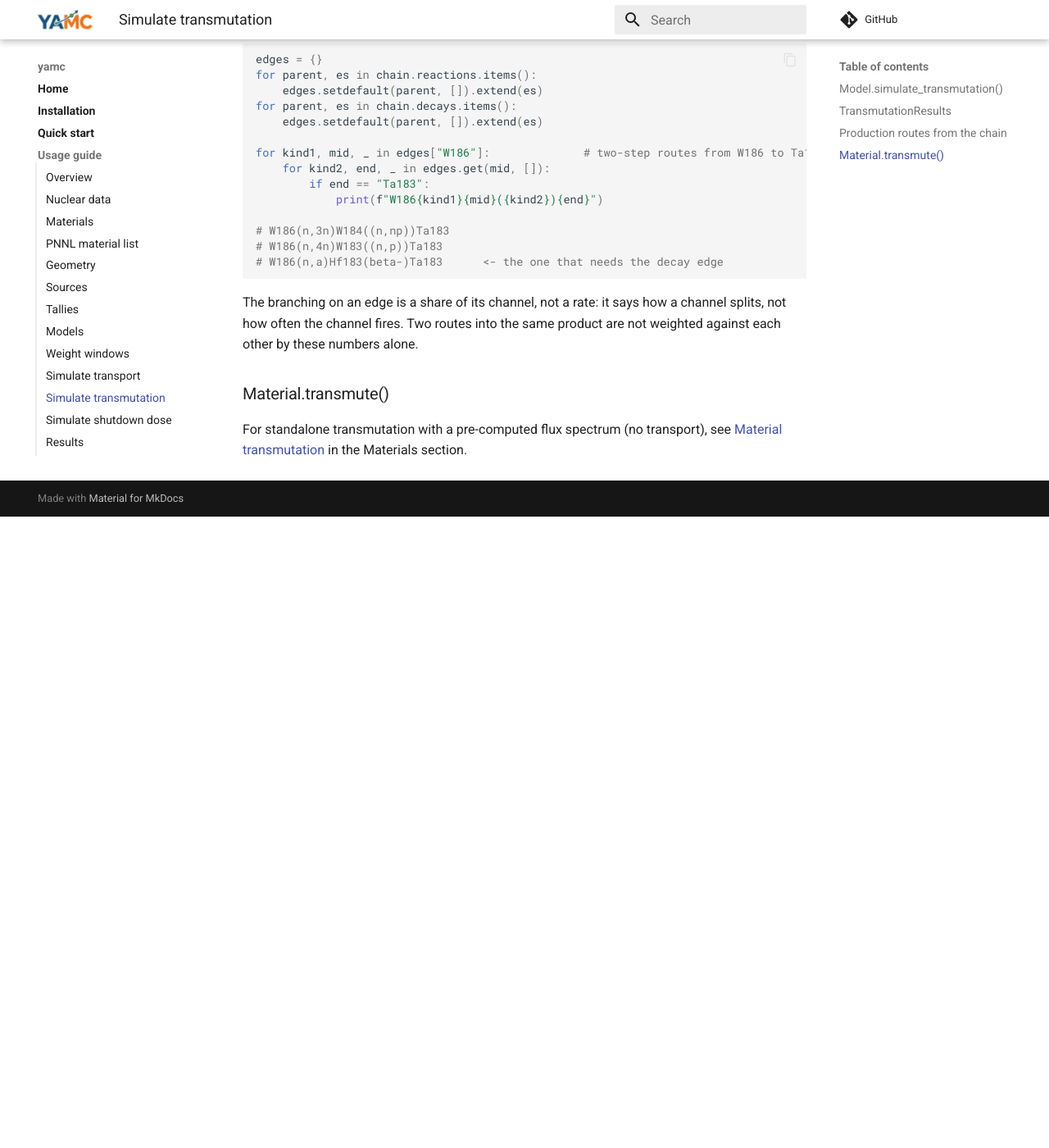
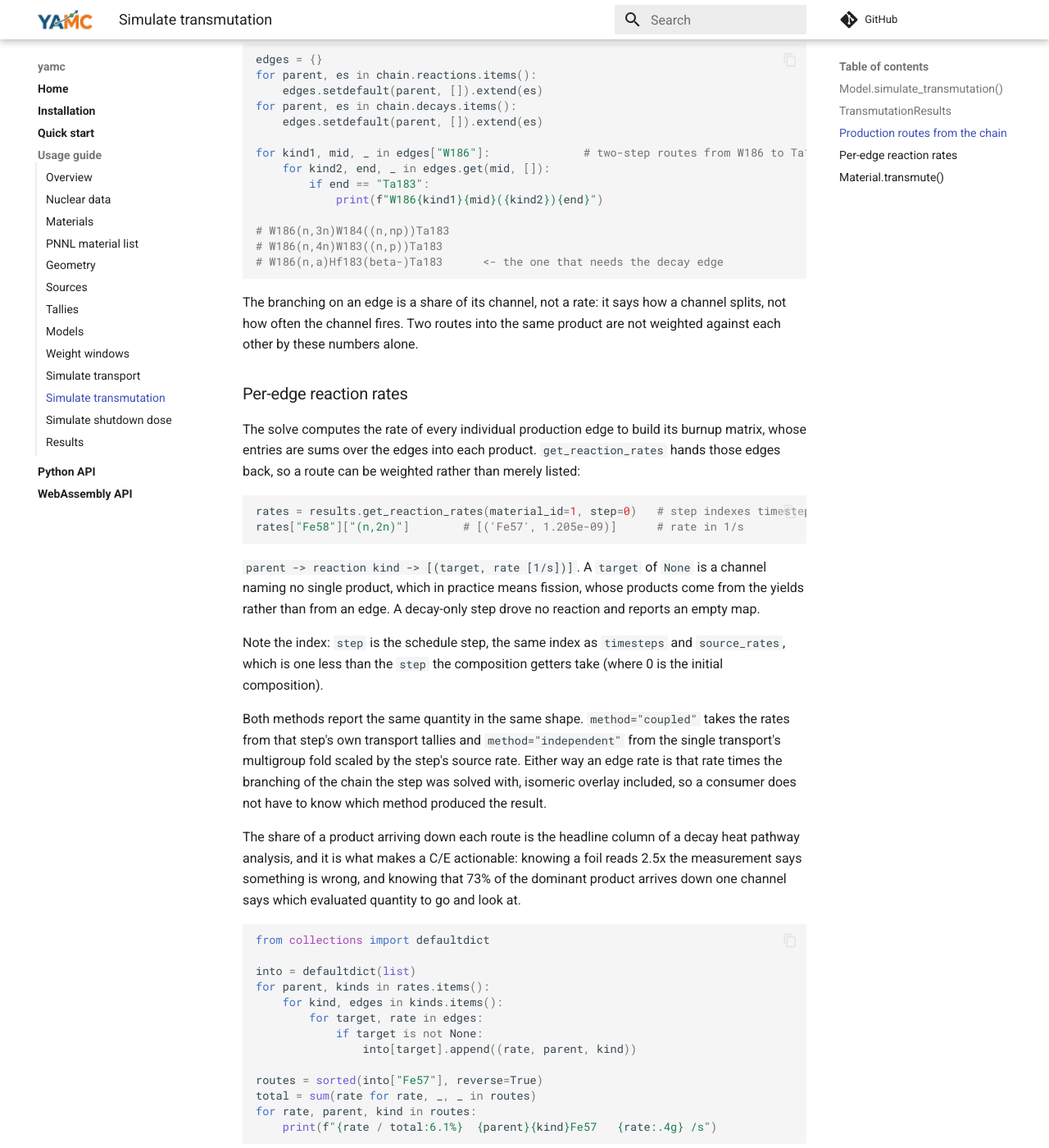
Before and after one commit to fusion-neutronics/yamc, an MkDocs documentation site: the page built from docs/simulate_transmutation.md, in a window 1280 px wide and 1400 px high, scrolled down 1682 px. Shown: the whole window at 82% size. Built offline with MkDocs 1.6.1 and Material for MkDocs 9.7.7, drawn with Linux system fonts in a browser that asks for light colours; comment, search, counter and statistics services are not loaded; before the commit the page ends 2312 px from its top, so only the background shows below that; some of the changed text lies outside the part shown.

Commit message:
Document the per-edge rates, and show a route ranking
`TransmutationResults` was documented as four composition getters, which is what
it had. It now carries the rate of each production edge the solve drove (core
of a product arriving down each route, ranked, for a 14.06 MeV source in an iron
sphere. Fe57 arrives 73% via Fe58(n,2n) and 0.6% via Fe56(n,gamma), which is the
kind of statement that turns a C/E discrepancy into a specific evaluated quantity
to go and look at.

The section also pins the two things that would otherwise be found out the hard
way: `step` indexes `timesteps` rather than the compositions (so it is one less
than the index the other getters take), and a rate is per atom of the parent, so
weighting a route by inventory means multiplying by the parent's density at that
step.

Both methods are stated to report the same quantity, since the page is where a
reader would otherwise wonder whether `method="independent"` gives something
different from `method="coupled"`.

Needs yamc-core 0.6.0, which the group structure docs PR already pins.

````diff
--- a/docs/simulate_transmutation.md
+++ b/docs/simulate_transmutation.md
@@ -87,6 +87,56 @@
 
 The branching on an edge is a share of its channel, not a rate: it says how a channel splits, not how often the channel fires. Two routes into the same product are not weighted against each other by these numbers alone.
 
+### Per-edge reaction rates
+
+The solve computes the rate of every individual production edge to build its burnup matrix, whose entries are sums over the edges into each product. ``get_reaction_rates`` hands those edges back, so a route can be weighted rather than merely listed:
+
+<!-- doctest: skip -->
+```python
+rates = results.get_reaction_rates(material_id=1, step=0)   # step indexes timesteps
+rates["Fe58"]["(n,2n)"]        # [('Fe57', 1.205e-09)]      # rate in 1/s
+```
+
+``parent -> reaction kind -> [(target, rate [1/s])]``. A ``target`` of ``None`` is a channel naming no single product, which in practice means fission, whose products come from the yields rather than from an edge. A decay-only step drove no reaction and reports an empty map.
+
+Note the index: ``step`` is the schedule step, the same index as ``timesteps`` and ``source_rates``, which is one less than the ``step`` the composition getters take (where 0 is the initial composition).
+
+Both methods report the same quantity in the same shape. ``method="coupled"`` takes the rates from that step's own transport tallies and ``method="independent"`` from the single transport's multigroup fold scaled by the step's source rate. Either way an edge rate is that rate times the branching of the chain the step was solved with, isomeric overlay included, so a consumer does not have to know which method produced the result.
+
+The share of a product arriving down each route is the headline column of a decay heat pathway analysis, and it is what makes a C/E actionable: knowing a foil reads 2.5x the measurement says something is wrong, and knowing that 73% of the dominant product arrives down one channel says which evaluated quantity to go and look at.
+
+<!-- doctest: skip -->
+```python
+from collections import defaultdict
+
+into = defaultdict(list)
+for parent, kinds in rates.items():
+    for kind, edges in kinds.items():
+        for target, rate in edges:
+            if target is not None:
+                into[target].append((rate, parent, kind))
+
+routes = sorted(into["Fe57"], reverse=True)
+total = sum(rate for rate, _, _ in routes)
+for rate, parent, kind in routes:
+    print(f"{rate / total:6.1%}  {parent}{kind}Fe57   {rate:.4g} /s")
+```
+
+For a 14.06 MeV point source in a 10 cm iron sphere, one hour at 1e18 n/s:
+
+```text
+ 73.3%  Fe58(n,2n)Fe57       1.205e-09 /s
+ 18.3%  Co58(n,np)Fe57       3.016e-10 /s
+  6.1%  Ni60(n,a)Fe57        1.009e-10 /s
+  1.3%  Co58(n,d)Fe57        2.176e-11 /s
+  0.6%  Fe56(n,gamma)Fe57    9.747e-12 /s
+  0.3%  Ni61(n,na)Fe57       4.809e-12 /s
+  0.0%  Co59(n,t)Fe57        6.359e-13 /s
+  0.0%  Ni59(n,3He)Fe57      8.149e-15 /s
+```
+
+A rate is per atom of the parent, so weighting a route by inventory means multiplying by the parent's density at that step (``get_nuclide_density``). Over one short step the two together reproduce the step's own burnup: the Fe57 produced is the summed edge rate times the parent densities times the step length.
+
 ### Material.transmute()
 
 For standalone transmutation with a pre-computed flux spectrum (no transport), see [Material transmutation](materials.md#transmutation) in the Materials section.
````
